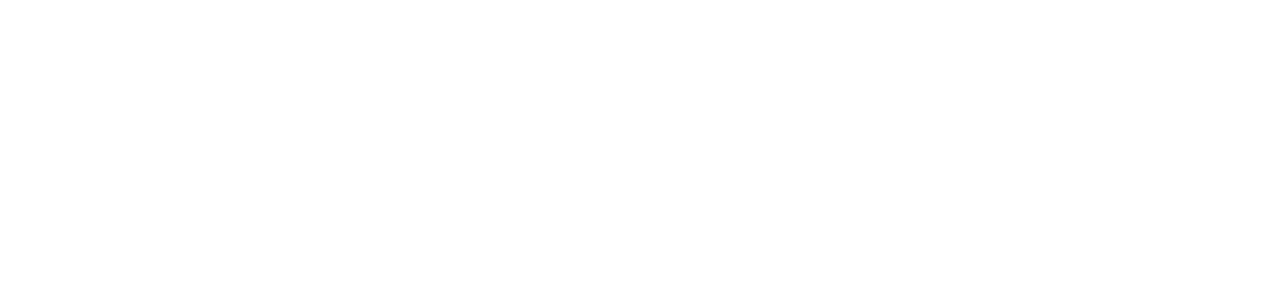
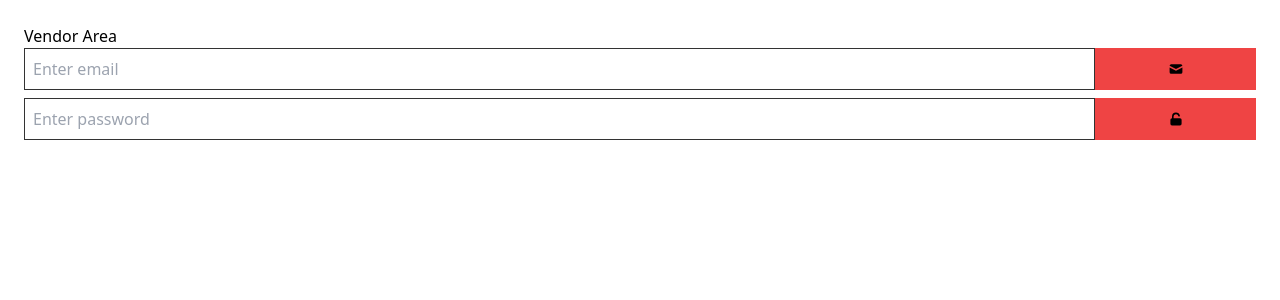
Before and after one commit to vulpes231/go-shopper-client, a React (Vite) app: page /vendor in a window 1280 px wide. Before the commit this address had no page. Shown: the top 300 px of the page. Built offline with nearby package versions, Linux system fonts and the light colour scheme; the HTML template or start-up script is replaced by a standard one.

Commit message:
feat-signup page

```diff
--- a/src/App.jsx
+++ b/src/App.jsx
@@ -1,11 +1,13 @@
 import React from "react";
 import { Route, Routes } from "react-router-dom";
 import { HomePage, Error } from "./components";
+import VendorLogin from "./pages/VendorLogin";
 
 const App = () => {
   return (
     <Routes>
       <Route path="/" element={<HomePage />} errorElement={<Error />} />
+      <Route path="/vendor" element={<VendorLogin />} />
     </Routes>
   );
 };
--- /dev/null
+++ b/src/components/Input.jsx
@@ -0,0 +1,20 @@
+import React from "react";
+
+const Input = ({ type, placeHolder, myClass, onChange, value, icon }) => {
+  return (
+    <div className="flex justify-between bg-red-500">
+      <span className="w-full">
+        <input
+          className={`w-full border border-[#333] p-2`}
+          placeholder={placeHolder}
+          type={type}
+          onChange={onChange}
+          value={value}
+        />
+      </span>
+      <span className="w-[15%] flex justify-center items-center">{icon}</span>
+    </div>
+  );
+};
+
+export default Input;
--- a/src/components/Links.jsx
+++ b/src/components/Links.jsx
@@ -19,7 +19,9 @@
   const links = navLinks.map((link) => {
     return (
       <li key={link.id} className="capitalize">
-        <Link onClick={onClick}>{link.title}</Link>
+        <Link to={link.path} onClick={onClick}>
+          {link.title}
+        </Link>
       </li>
     );
   });
--- a/src/constants/text.js
+++ b/src/constants/text.js
@@ -1,7 +1,7 @@
 export const navLinks = [
-  { id: "vendor", title: "vendor" },
-  { id: "buyer", title: "buyer" },
-  { id: "shops", title: "shops" },
-  { id: "about", title: "about" },
-  { id: "help", title: "help" },
+  { id: "vendor", title: "vendor", path: "/vendor" },
+  { id: "buyer", title: "buyer", path: "/buyer" },
+  { id: "shops", title: "shops", path: "/shops" },
+  { id: "about", title: "about", path: "/about" },
+  { id: "help", title: "help", path: "/help" },
 ];
--- /dev/null
+++ b/src/pages/VendorLogin.jsx
@@ -0,0 +1,23 @@
+import React from "react";
+
+import { HiMail, HiLockOpen } from "react-icons/hi";
+import Input from "../components/Input";
+
+const VendorLogin = () => {
+  return (
+    <div className="p-6 min-h-screen">
+      <h3>Vendor Area</h3>
+      <form action="" className="flex flex-col gap-2">
+        <Input placeHolder="Enter email" type="text" icon={<HiMail />} />
+
+        <Input
+          placeHolder="Enter password"
+          type="password"
+          icon={<HiLockOpen />}
+        />
+      </form>
+    </div>
+  );
+};
+
+export default VendorLogin;
--- /dev/null
+++ b/src/pages/index.js
@@ -0,0 +1,3 @@
+import Vendor from "./Vendor";
+
+export { Vendor };
```
